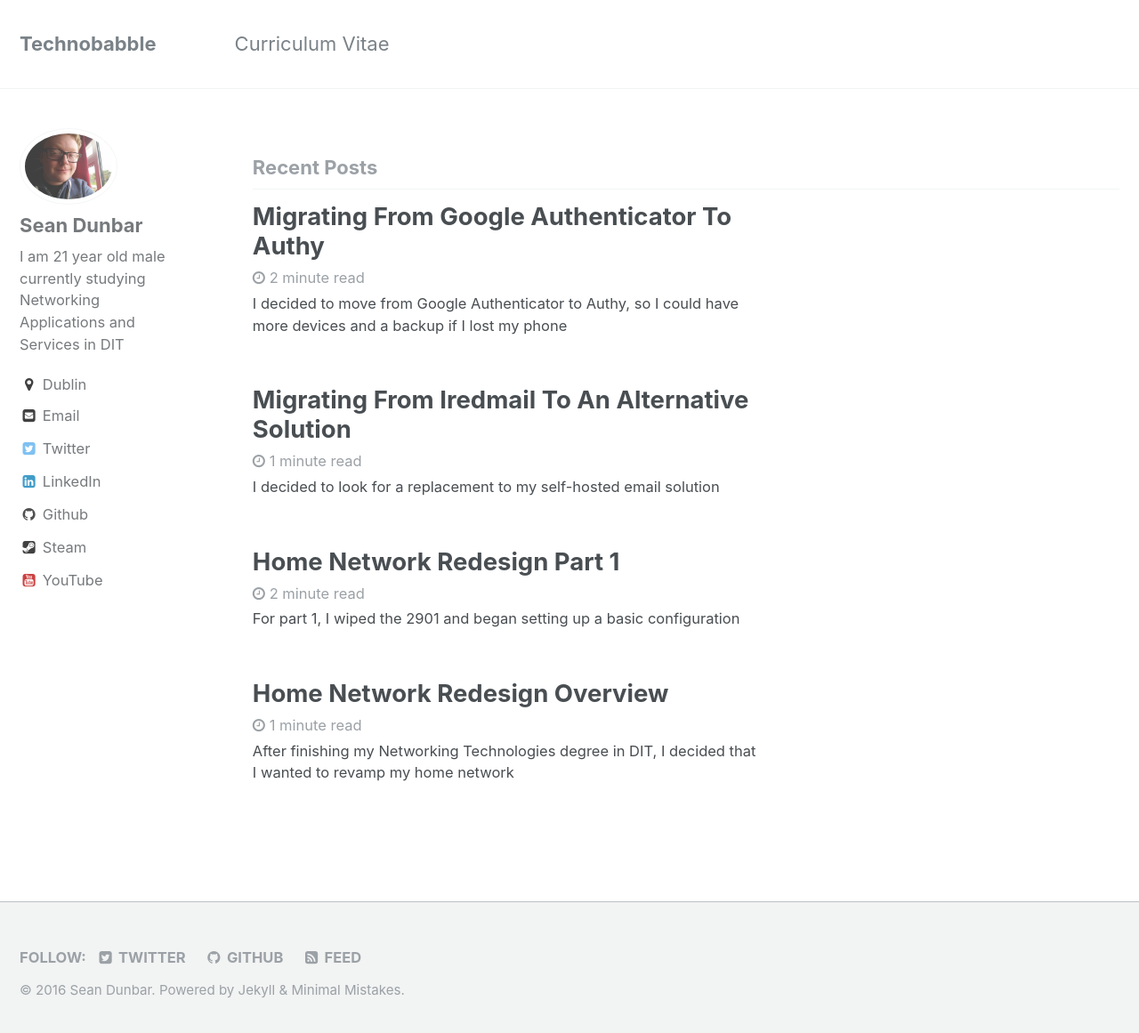
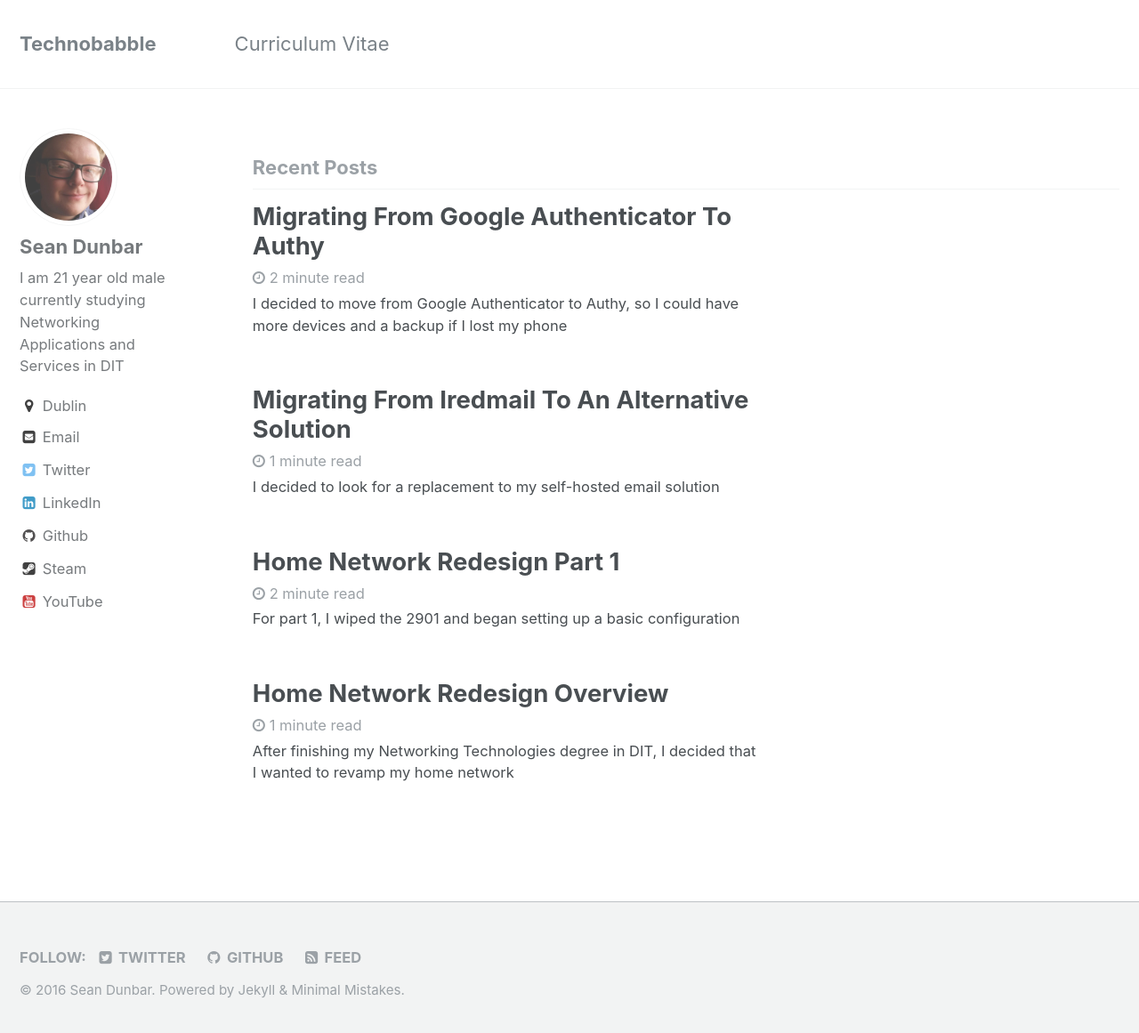
Before and after one commit to KofiChee/old.ajubatus.github.io, a Jekyll site: the page built from index.html, in a window 1280 px wide and 1169 px high. Shown: the top 1161 px of the window at 89% size. Built offline with Jekyll 4.4.1, drawn with Linux system fonts in a browser that asks for light colours; the list of posts is cut into pages by our own code.

Commit message:
resized bio-photo, added fallback teaser image and cleaned up assets folder

```diff
--- a/_config.yml
+++ b/_config.yml
@@ -14,7 +14,7 @@
 url                      : "https://sdunbar.me"
 baseurl                  : # the subpath of your site, e.g. "/blog"
 repository               : "venomireland/venomireland.github.io"
-teaser                   : # path of fallback teaser image, e.g. "/assets/images/500x300.png"
+teaser                   : "/assets/images/teaser.jpg"
 # breadcrumbs            : false # true, false (default)
 words_per_minute         : 170
 comments:
```
Also changed, not shown: assets/images/authysplash.jpg (deleted), assets/images/bio-photo.jpg, assets/images/site-logo.jpg (deleted), assets/images/teaser.jpg (added).
